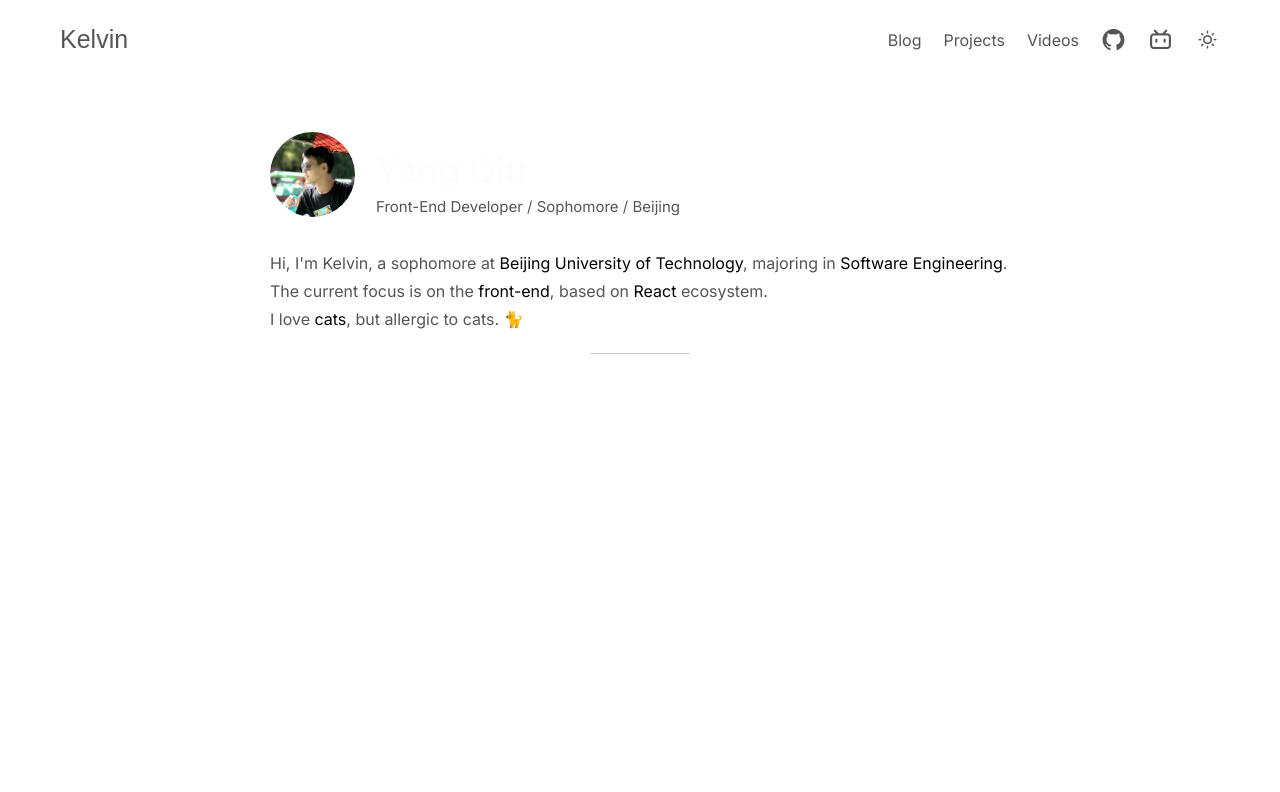
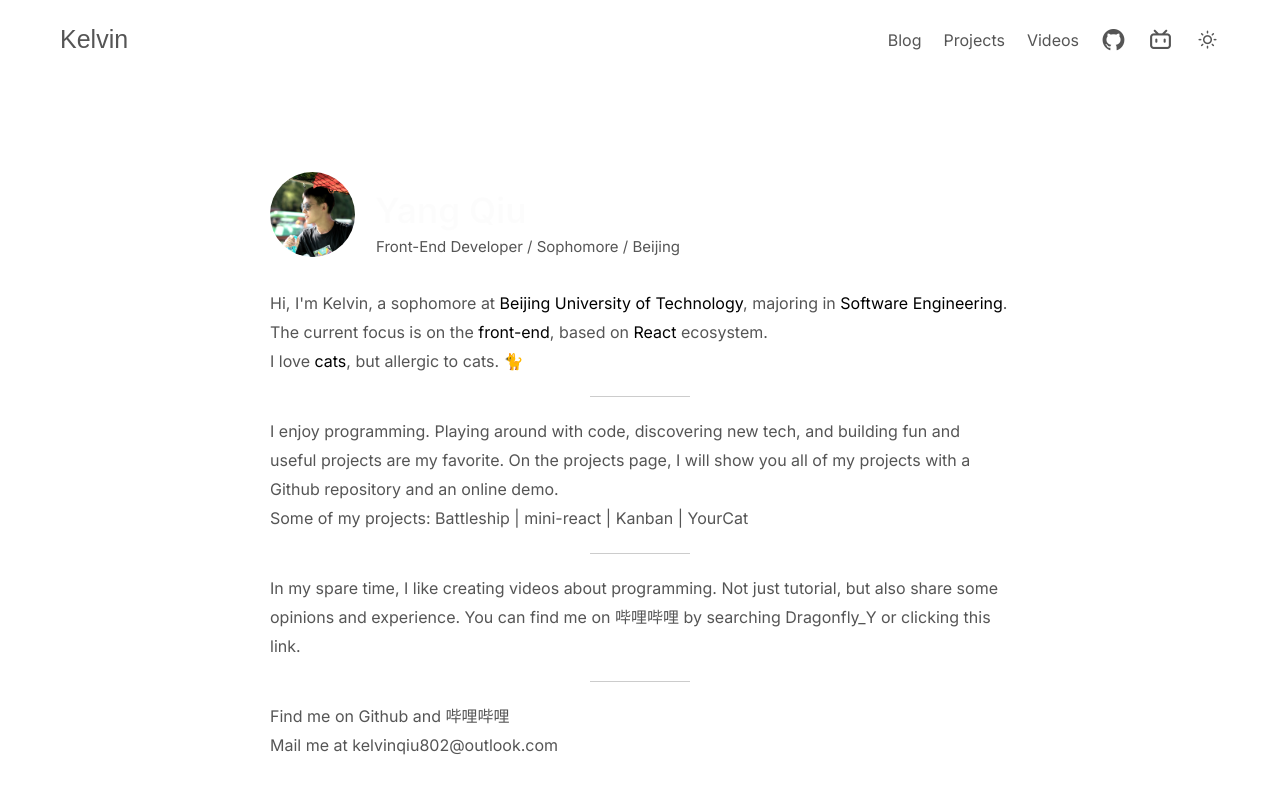
Before and after one commit to KelvinQiu802/portfolio, a Next.js app: page / in a window 1280 px wide. Shown: the top 792 px of the page. Built offline with nearby package versions, Linux system fonts and the light colour scheme; a web font is replaced by a local one.

Commit message:
feat: Introduction

```diff
--- a/components/Home/Content.js
+++ b/components/Home/Content.js
@@ -25,6 +25,28 @@ const Content = () => {
         </p>
       </article>
       <Divider />
+      <article>
+        <p>
+          I enjoy programming. Playing around with code, discovering new tech,
+          and building fun and useful projects are my favorite. On the projects
+          page, I will show you all of my projects with a Github repository and
+          an online demo.{' '}
+        </p>
+        <p>Some of my projects: Battleship | mini-react | Kanban | YourCat</p>
+      </article>
+      <Divider />
+      <article>
+        <p>
+          In my spare time, I like creating videos about programming. Not just
+          tutorial, but also share some opinions and experience. You can find me
+          on 哔哩哔哩 by searching Dragonfly_Y or clicking this link.
+        </p>
+      </article>
+      <Divider />
+      <article>
+        <p>Find me on Github and 哔哩哔哩</p>
+        <p>Mail me at kelvinqiu802@outlook.com</p>
+      </article>
     </div>
   );
 };
--- a/styles/Content.module.css
+++ b/styles/Content.module.css
@@ -1,4 +1,4 @@
 .content {
-  line-height: 28px;
+  line-height: 29px;
   margin-top: 30px;
 }
--- a/styles/Wrapper.module.css
+++ b/styles/Wrapper.module.css
@@ -1,6 +1,6 @@
 .wrapper {
   max-width: 820px;
   margin: 0 auto;
-  margin-top: 50px;
+  margin-top: 90px;
   padding: 0 40px;
 }
```
